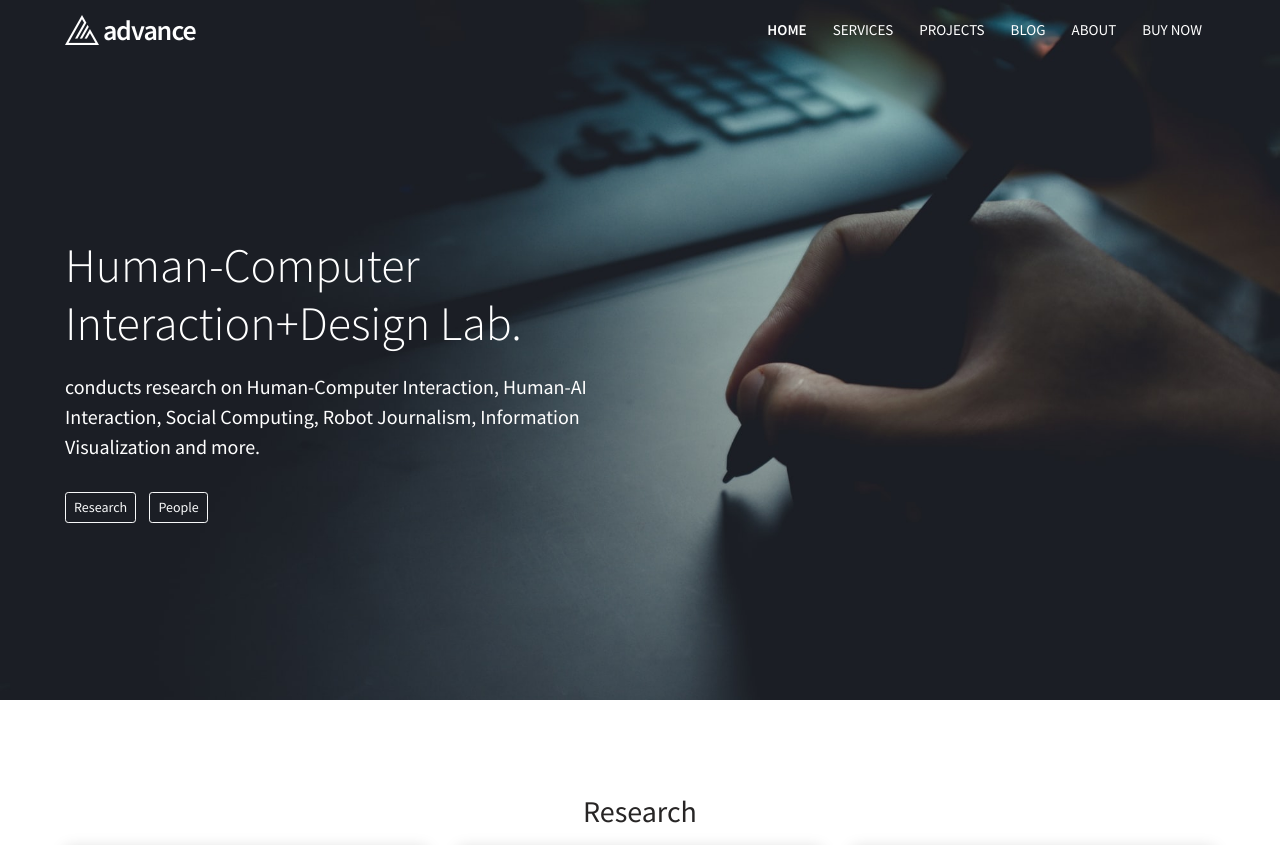
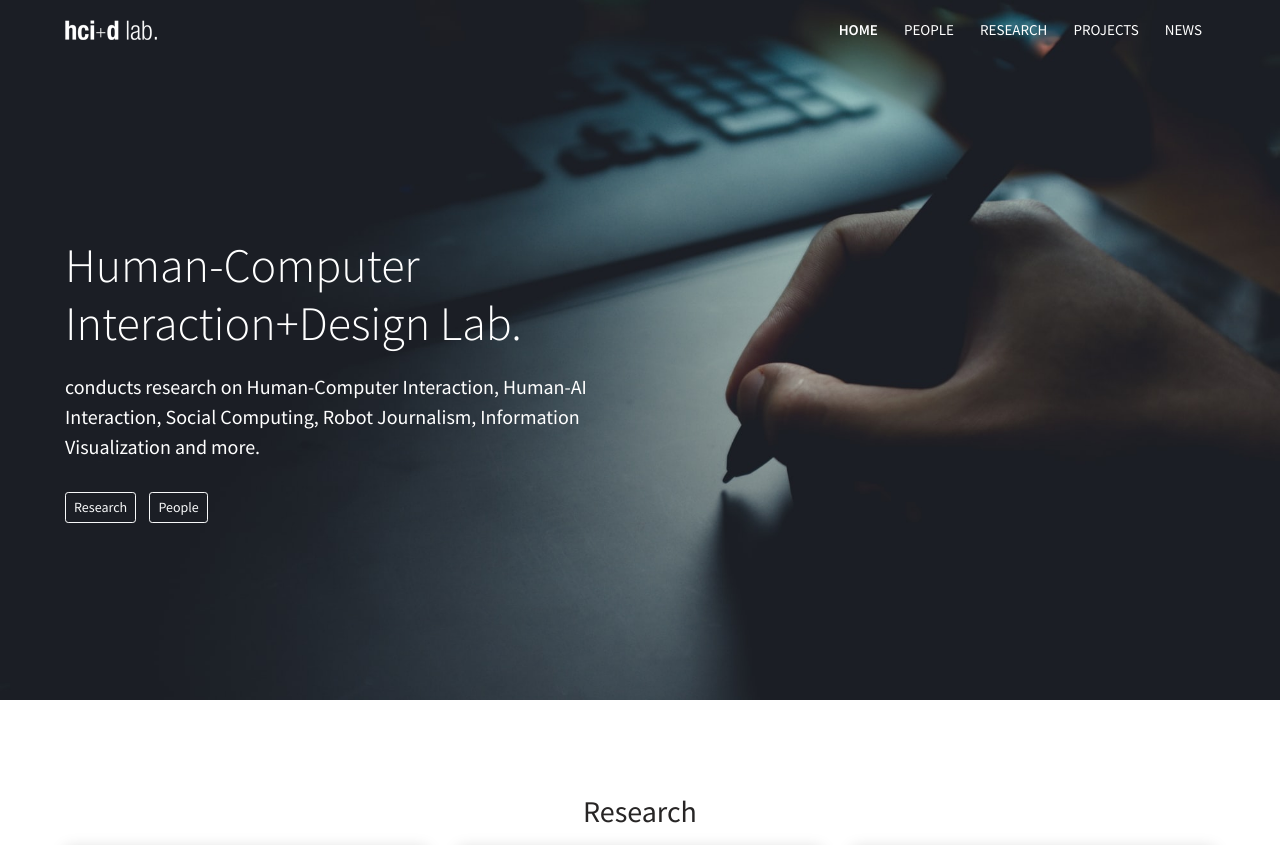
Before and after one commit to monot/hcid-home-2022, a Jekyll site: the page built from pages/home.md, in a window 1280 px wide and 1400 px high. Shown: the top 845 px of the window. Built offline with Jekyll 4.4.1, drawn with Linux system fonts in a browser that asks for light colours; grey boxes are pictures that could not be loaded.

Commit message:
Updated navigation bar

```diff
--- a/_config.yml
+++ b/_config.yml
@@ -1,7 +1,7 @@
 # Jekyll Config
 baseurl: "/"
 permalink: pretty
-title: "Jekyll Advance"
+title: "Human-Computer Interaction+Design Lab."
 collections_dir: collections
 markdown: kramdown
 highlighter: rouge
@@ -60,7 +60,7 @@ enable_dark_mode: true
 enable_fixed_header: true
 
 colors:
-  primary: "#dc132c"
+  primary: "#993300"
   secondary: "#ff9c07"
 
 fonts:
--- a/_data/menu.yml
+++ b/_data/menu.yml
@@ -2,9 +2,12 @@ main:
   - name: Home
     url: /
     weight: 1
-  - name: Services
+  - name: People
+    url: /team/
+    weight: 2
+  - name: Research
     url: /services/
-    weight: 1
+    weight: 3
     child:
       - name: "Web Development"
         url: /services/web-development/
@@ -14,16 +17,10 @@ main:
         url: /services/branding/
   - name: Projects
     url: /projects/
-    weight: 2
-  - name: Blog
+    weight: 4
+  - name: News
     url: /blog/
-    weight: 4
-  - name: About
-    url: /about/
     weight: 5
-  - name: Buy Now
-    url: https://www.zerostatic.io/theme/jekyll-advance/
-    weight: 6
 footer_primary:
   - name: Home
     url: /
```
Also changed, not shown: assets/images/logo/logo-invert.png, assets/images/logo/logo.png, favicon.png.
